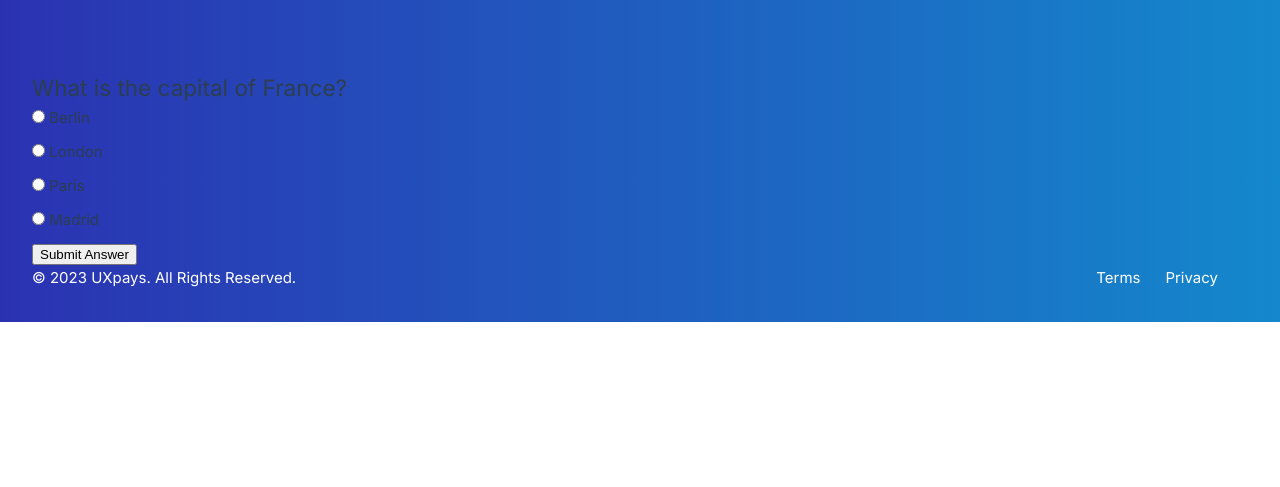
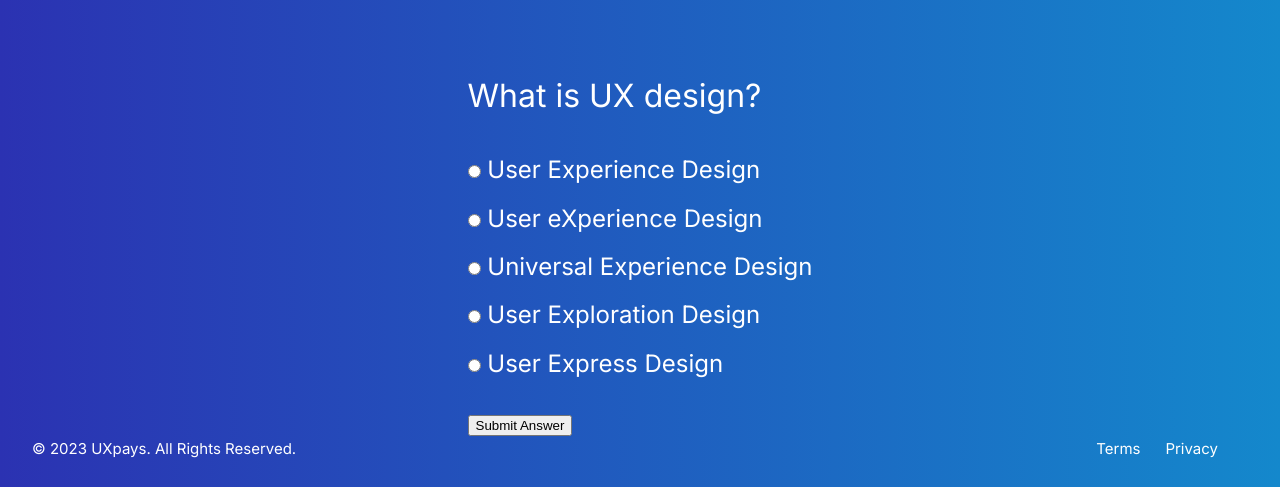
Before and after one commit to jamesdesigns/vue-project, a Vue app: page / in a window 1280 px wide. Shown: the part 1598-2085 px from the top of the page. Before the commit the page ends 1920 px from the top, so only its background shows below. Built offline with nearby package versions, Linux system fonts and the light colour scheme.

Commit message:
Add new test section

```diff
--- a/src/components/ImageCarousel.vue
+++ b/src/components/ImageCarousel.vue
@@ -63,12 +63,13 @@ img {
 
 .carousel-card {
   -webkit-box-shadow: -5px 11px 59px -10px rgba(0,0,0,0.75);
--moz-box-shadow: -5px 11px 59px -10px rgba(0,0,0,0.75);
-box-shadow: -5px 11px 59px -10px rgba(0,0,0,0.75);
+  -moz-box-shadow: -5px 11px 59px -10px rgba(0,0,0,0.75);
+  box-shadow: -5px 11px 59px -10px rgba(0,0,0,0.75);
 }
 
 .sm-right-arrow { width: 50px; }
 .sm-left-arrow { width: 50px; rotate: 180deg;}
+
 
 .arrow {
   position: absolute;
--- a/src/components/Test.vue
+++ b/src/components/Test.vue
@@ -1,5 +1,6 @@
 <template>
-  <div>
+  <div class="test-container">
+    <div>
     <h2>{{ question }}</h2>
     <ul>
       <li v-for="(choice, index) in choices" :key="index">
@@ -10,7 +11,10 @@
       </li>
     </ul>
     <button @click="submitAnswer" :disabled="submitted">Submit Answer</button>
-    <p v-if="submitted">Your answer is {{ isCorrect ? 'correct' : 'incorrect' }}!</p>
+    <p class="white-text" v-if="submitted">
+      Your answer is <strong>{{ isCorrect ? 'correct' : 'incorrect' }}</strong>!
+    </p>
+  </div>
   </div>
 </template>
 
@@ -18,9 +22,15 @@
 export default {
   data() {
     return {
-      question: "What is the capital of France?",
-      choices: ["Berlin", "London", "Paris", "Madrid"],
-      correctAnswerIndex: 2,
+      question: "What is UX design?",
+      choices: [
+        "User Experience Design",
+        "User eXperience Design",
+        "Universal Experience Design",
+        "User Exploration Design",
+        "User Express Design"
+      ],
+      correctAnswerIndex: 0,
       selectedChoice: null,
       submitted: false,
       isCorrect: false,
@@ -39,11 +49,17 @@ export default {
 
 <style scoped>
 /* Add your component styles here */
+.test-container { display: flex; justify-content: center; margin: 0 auto; }
 ul {
   list-style-type: none;
   padding: 0;
+  margin-bottom: 30px;
 }
+h2 { color: white; font-size: 2rem;margin-bottom: 30px;  }
 li {
   margin-bottom: 10px;
+  color: white;
+  font-size: 1.5rem;
 }
+.white-text { color: white; }
 </style>
```
